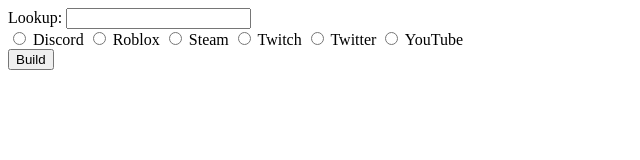
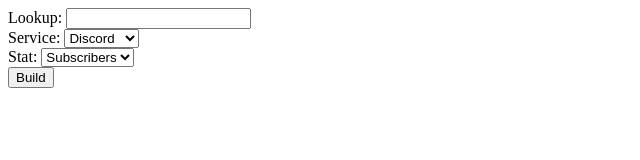
Before and after one commit to statifyproject/StatifyBackend, a website: page public/pages/counter/builder.html in a window 1280 px wide. Shown: the whole page, without its empty margins (0-640 px from the left). Drawn offline with nearby package versions, Linux system fonts and the light colour scheme.

Commit message:
Implements a basic proof of concept of #20

```diff
--- a/public/pages/counter/builder.html
+++ b/public/pages/counter/builder.html
@@ -3,6 +3,7 @@
 
     <head>
         <title>Statify Builder</title>
+        <script src="https://ajax.googleapis.com/ajax/libs/jquery/3.6.0/jquery.min.js"></script>
     </head>
 
     <body>
@@ -10,18 +11,22 @@
             <label for="user">Lookup:</label>
             <input type="text" id="user" name="user">
             <br>
-            <input type="radio" name="service" id="discord" value="discord">
-            <label for="discord">Discord</label>
-            <input type="radio" name="service" id="roblox" value="roblox">
-            <label for="roblox">Roblox</label>
-            <input type="radio" name="service" id="steam" value="steam">
-            <label for="steam">Steam</label>
-            <input type="radio" name="service" id="twich" value="twitch">
-            <label for="twitch">Twitch</label>
-            <input type="radio" name="service" id="twitter" value="twitter">
-            <label for="twitter">Twitter</label>
-            <input type="radio" name="service" id="youtube" value="youtube">
-            <label for="youtube">YouTube</label>
+            <label for="service">Service:</label>
+            <select name="service" id="service">
+                <option value="discord">Discord</option>
+                <option value="roblox">Roblox</option>
+                <option value="steam">Steam</option>
+                <option value="twitch">Twitch</option>
+                <option value="twitter">Twitter</option>
+                <option value="youtube">YouTube</option>
+            </select>
+            <br>
+            <label for="stat">Stat:</label>
+            <select name="stat" id="stat">
+                <option value="subscribers">Subscribers</option>
+                <option value="views">Views</option>
+                <option value="videos">Videos</option>
+            </select>
             <br>
             <input type="submit" value="Build">
         </form>
```
Also changed, not shown: public/pages/counter/counter.js (+4 -13 lines).
